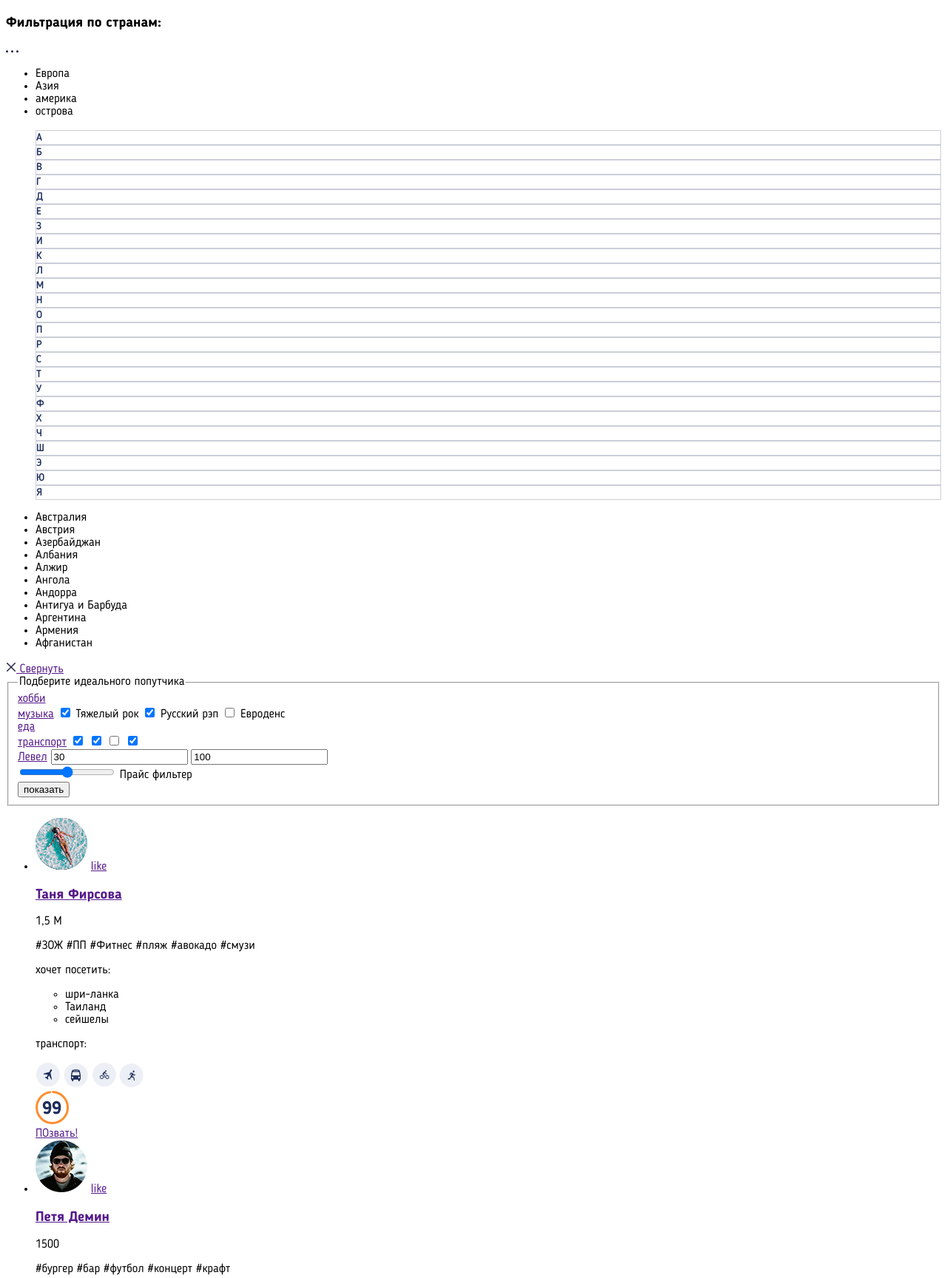
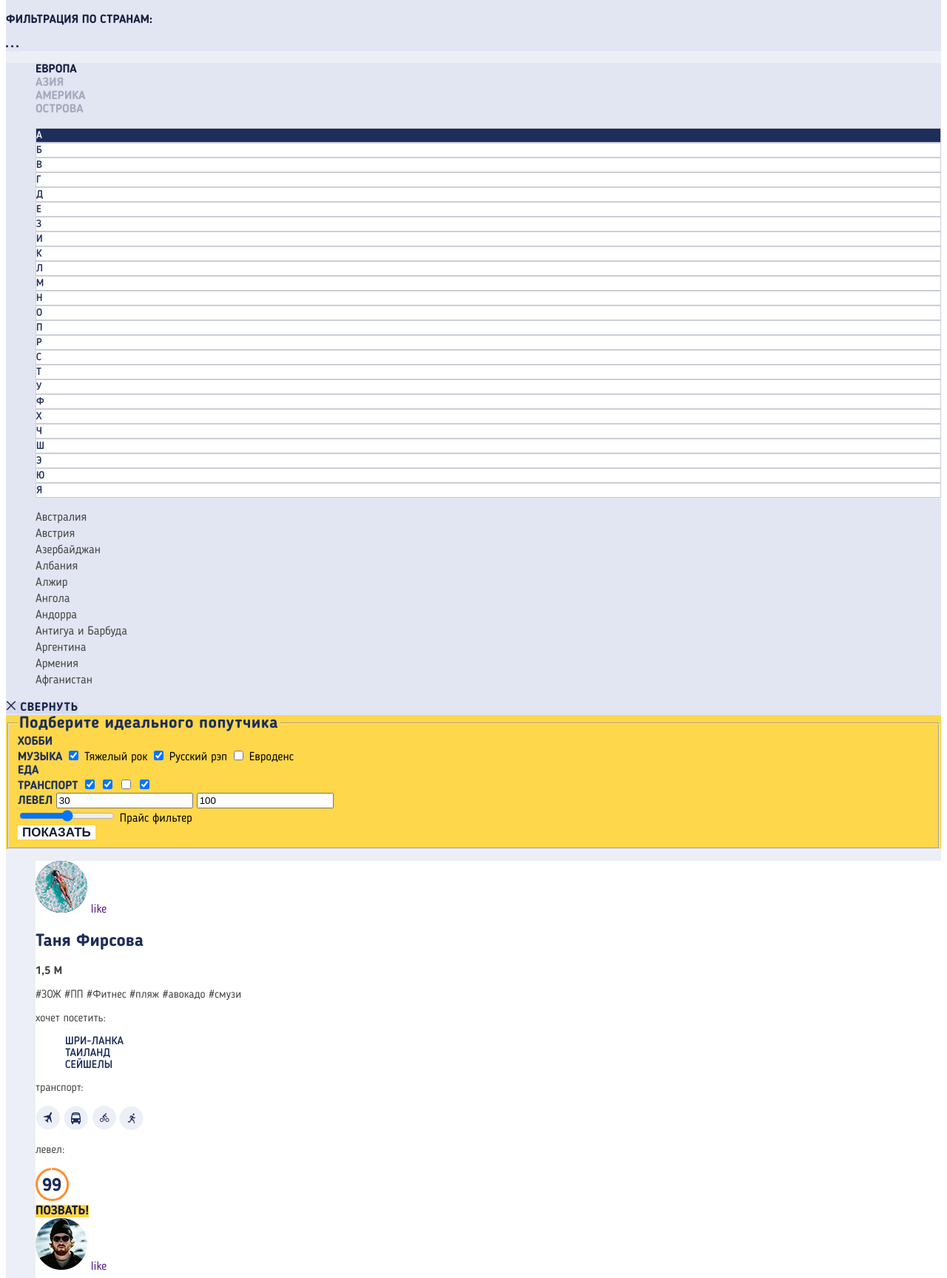
Before and after one commit to Chydnovskyi/1712585-pognali-22, a website: page source/catalog.html in a window 1280 px wide. Shown: the part 304-2032 px from the top of the page at 74% size. Drawn offline with nearby package versions, Linux system fonts and the light colour scheme; files that its build step writes are made by us from their sources; files whose address does not match are found by name.

Commit message:
module3-task3

```diff
--- a/source/catalog.html
+++ b/source/catalog.html
@@ -63,7 +63,7 @@
       </div>
     </div>
   </header>
-  <main>
+  <main class="main catalog">
     <div class="filter-country">
       <svg width="16" height="10" viewBox="0 0 16 10" fill="none" xmlns="http://www.w3.org/2000/svg">
         <rect x="7.17395" width="7.82609" height="2" fill="#192144" />
@@ -85,16 +85,15 @@
         </svg>
       </a>
     </div>
-    <section>
-      <div class="filter-country">
-        <ul>
+    <section class="search-country">
+        <ul class="continents">
           <li>Европа</li>
           <li>Азия</li>
           <li>америка</li>
           <li>острова</li>
         </ul>
         <div class="choice">
-          <ul class="alphabet">
+          <ul class="alphabet alphabet-catalog">
             <li>А</li>
             <li>Б</li>
             <li>В</li>
@@ -121,7 +120,7 @@
             <li>Ю</li>
             <li>Я</li>
           </ul>
-          <ul class="choice__county">
+          <ul class="choice__country">
             <li>Австралия</li>
             <li>Австрия</li>
             <li>Азербайджан</li>
@@ -141,9 +140,8 @@
             <path d="M1.75 1.75L12.25 12.25" stroke="#192144" stroke-width="1.4" stroke-linecap="round" stroke-linejoin="round" />
           </svg>
           Свернуть</a>
-      </div>
     </section>
-    <section>
+    <section class="catalog-form">
       <form method="GET" action="https://echo.htmlacademy.ru/">
         <fieldset>
           <legend>Подберите идеального попутчика</legend>
@@ -192,20 +190,20 @@
               <a class="toggle toggle-max" href="#" aria-label="Больше"></a>
             </div>
           </div>
-          <button type="submit">показать</button>
+          <button class="show" type="submit">показать</button>
         </fieldset>
       </form>
     </section>
     <section class="anket">
-      <ul>
-        <li>
+      <ul class="anket__list">
+        <li class="anket__item">
           <a href=""><img src="./img/mobile/tanya.png" alt="photo"></a>
           <a href="">like
           </a>
-          <a href=""><h3>Таня Фирсова</h3></a>
-          <p>1,5 М</p>
+          <a class="anket__name" href=""><h3>Таня Фирсова</h3></a>
+          <p class="counter">1,5 М</p>
           <div class="circle"></div>
-          <p>#ЗОЖ #ПП #Фитнес #пляж #авокадо #смузи</p>
+          <p class="hashtag">#ЗОЖ #ПП #Фитнес #пляж #авокадо #смузи</p>
           <div class="want-country">
             <p>хочет посетить:</p>
             <ul>
@@ -222,19 +220,20 @@
             <img src="./img/icon/run.svg" alt="">
           </div>
           <div class="level">
+            <p>левел:</p>
             <img src="./img/icon/level_99.svg" alt="">
           </div>
-          <a href="">ПОзвать!</a>
+          <a class="call" href="">ПОзвать!</a>
         </li>
-        <li>
+        <li class="anket__item">
           <a href=""><img src="./img/mobile/petya.png" alt="photo"></a>
           <a href="">
             like
           </a>
-          <a href=""><h3>Петя Демин</h3></a>
-          <p>1500</p>
+          <a class="anket__name" href=""><h3>Петя Демин</h3></a>
+          <p class="counter">1500</p>
           <div class="circle"></div>
-          <p>#бургер #бар #футбол #концерт #крафт</p>
+          <p class="hashtag">#бургер #бар #футбол #концерт #крафт</p>
           <div class="want-country">
             <p>хочет посетить:</p>
             <ul>
@@ -250,19 +249,20 @@
             <img src="./img/icon/run.svg" alt="">
           </div>
           <div class="level">
+            <p>левел:</p>
             <img src="./img/icon/level_80.svg" alt="">
           </div>
-          <a href="">ПОзвать!</a>
+          <a class="call" href="">ПОзвать!</a>
         </li>
-        <li>
-          <a href=""><img src="./img/mobile/petya.png" alt="photo"></a>
+        <li class="anket__item">
+          <a href=""><img src="./img/mobile/smolov-mobile.png" alt="photo"></a>
           <a href="">
             like
           </a>
-          <a href=""><h3>Марк Смолов</h3></a>
-          <p>170</p>
+          <a class="anket__name" href=""><h3>Марк Смолов</h3></a>
+          <p class="counter">170</p>
           <div class="circle"></div>
-          <p>#рэп #тату #хайпбист #кроссовки #суприм</p>
+          <p class="hashtag">#рэп #тату #хайпбист #кроссовки #суприм</p>
           <div class="want-country">
             <p>хочет посетить:</p>
             <ul>
@@ -279,19 +279,20 @@
             <img src="./img/icon/run.svg" alt="">
           </div>
           <div class="level">
+            <p>левел:</p>
             <img src="./img/icon/level_25.svg" alt="">
           </div>
-          <a href="">ПОзвать!</a>
+          <a class="call" href="">ПОзвать!</a>
         </li>
-        <li>
+        <li class="anket__item">
           <a href=""><img src="./img/mobile/larisa.png" alt="photo"></a>
           <a href="">
             like
           </a>
-          <a href=""><h3>Лариса Роговая</h3></a>
-          <p>23</p>
+          <a class="anket__name" href=""><h3>Лариса Роговая</h3></a>
+          <p class="counter">23</p>
           <div class="circle"></div>
-          <p>#образование #карьера #учеба #линкедин</p>
+          <p class="hashtag">#образование #карьера #учеба #линкедин</p>
           <div class="want-country">
             <p>хочет посетить:</p>
             <ul>
@@ -307,15 +308,16 @@
             <img src="./img/icon/run.svg" alt="">
           </div>
           <div class="level">
+            <p>левел:</p>
             <img src="./img/icon/level_50.svg" alt="">
           </div>
-          <a href="">ПОзвать!</a>
+          <a class="call" href="">ПОзвать!</a>
         </li>
       </ul>
-      <a href="#">показать еще</a>
+      <a class="show-more" href="#">показать еще</a>
     </section>
 
-    <section>
+    <section class="arrows">
       <a href="">left</a>
       <a href="">right</a>
     </section>
--- a/source/less/add-plans__choice.less
+++ b/source/less/add-plans__choice.less
@@ -8,6 +8,11 @@
 
 .alphabet li {
   border: 1px solid #cbced9;
+  background: white;
+}
+
+.alphabet li:first-child {
+  background: #EDEFF6;
 }
 
 .choice__country {
--- /dev/null
+++ b/source/less/anket.less
@@ -0,0 +1,63 @@
+.anket__list {
+  list-style: none;
+}
+
+.anket__item {
+  background: white;
+}
+
+.anket__item a {
+  text-decoration: none;
+}
+
+.anket__name {
+  font-weight: 700;
+  font-size: 20px;
+  line-height: 20px;
+  color: #1D2E5B;
+}
+
+.counter {
+  font-weight: 700;
+  font-size: 14px;
+  line-height: 16px;
+  text-transform: uppercase;
+  color: #161C35;
+}
+
+.anket__item p {
+  font-size: 15px;
+  line-height: 16px;
+  color: #444444;
+}
+
+.anket__item p:nth-child(6) {
+  line-height: 18px;
+}
+
+.want-country ul {
+  list-style: none;
+  font-weight: 500;
+  font-size: 15px;
+  line-height: 16px;
+  text-transform: uppercase;
+  color: #1D2E5B;
+}
+
+.call {
+  font-weight: 700;
+  font-size: 17px;
+  line-height: 17px;
+  text-transform: uppercase;
+  color: #161C35;
+  background: #FFD74B;
+}
+
+.show-more {
+  font-weight: 700;
+  font-size: 17px;
+  line-height: 30px;
+  text-transform: uppercase;
+  text-decoration: none;
+  color: #1D2E5B;
+}
--- /dev/null
+++ b/source/less/arrows.less
@@ -0,0 +1,3 @@
+.arrows {
+  background: white;
+}
--- /dev/null
+++ b/source/less/catalog-form.less
@@ -0,0 +1,30 @@
+.catalog-form {
+  background: #FFD74B;
+}
+
+.catalog-form legend {
+  font-weight: 700;
+  font-size: 22px;
+  line-height: 22px;
+  color: #1D2E5B;
+  letter-spacing: 0.02em;
+}
+
+.catalog-form a {
+  font-weight: 700;
+  font-size: 16px;
+  line-height: 18px;
+  text-decoration: none;
+  text-transform: uppercase;
+  color: #1D2E5B;
+}
+
+.show {
+  font-weight: 700;
+  font-size: 17px;
+  line-height: 17px;
+  text-transform: uppercase;
+  background: white;
+  color: #161C35;
+  border: none;
+}
--- /dev/null
+++ b/source/less/filter-country.less
@@ -0,0 +1,11 @@
+.filter-country {
+  background: #E2E5F2;
+}
+
+.filter-country h3 {
+  font-weight: 700;
+  font-size: 16px;
+  line-height: 18px;
+  text-transform: uppercase;
+  color: #192144;
+}
--- a/source/less/global.less
+++ b/source/less/global.less
@@ -1,3 +1,7 @@
 body {
   font-family: "BloggerSans", sans-serif;
 }
+
+.catalog {
+  background: #EDEFF6;
+}
--- /dev/null
+++ b/source/less/search__country.less
@@ -0,0 +1,32 @@
+.search-country {
+  background: #E2E5F2;
+}
+
+.continents {
+  list-style: none;
+  font-weight: 700;
+  font-size: 16px;
+  line-height: 18px;
+  text-transform: uppercase;
+  color: rgba(25, 33, 68, 0.3);
+}
+
+.continents li:first-child {
+  color: #192144;
+}
+
+.alphabet-catalog li:first-child {
+  background: #1D2E5B;
+  color: white;
+}
+
+.search-country a {
+  font-weight: 700;
+  font-size: 16px;
+  line-height: 20px;
+  letter-spacing: 0.05em;
+  text-decoration: none;
+  text-transform: uppercase;
+  color: #192144;
+  background:#D6DAED;
+}
--- a/source/less/style.less
+++ b/source/less/style.less
@@ -13,3 +13,8 @@
 @import "my-plans.less";
 @import "add-plans.less";
 @import "add-plans__choice.less";
+@import "filter-country.less";
+@import "search__country.less";
+@import "catalog-form.less";
+@import "anket.less";
+@import "arrows.less";
```
Also changed, not shown: source/form.html (+2 -2 lines), source/index.html (+1 -1 lines), source/img/mobile/smolov-mobile.png (added).
